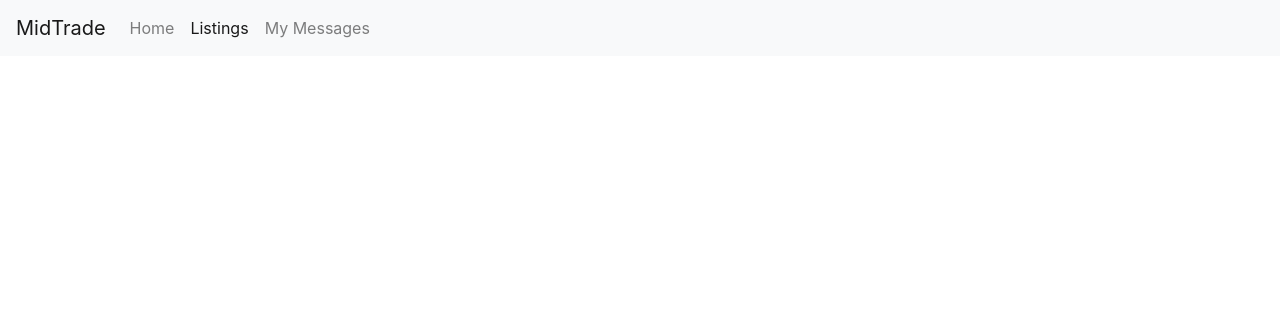
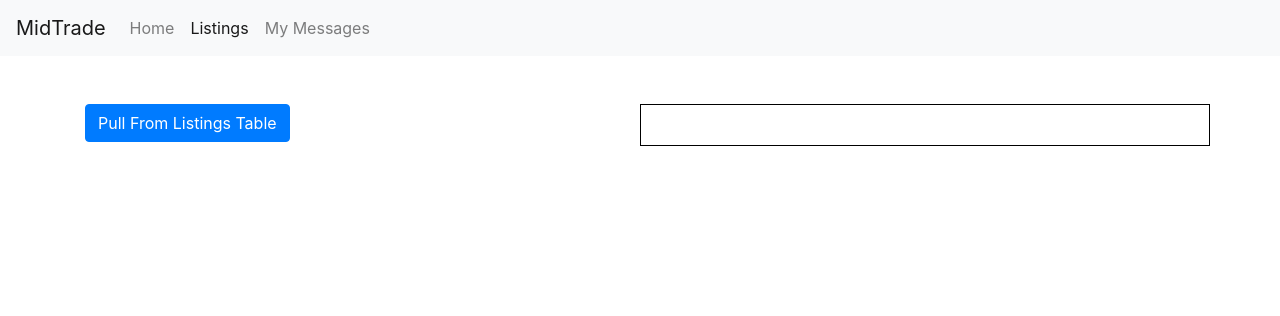
Before and after one commit to trk2304/Capstone, a PHP site: page /milestone4/pageTemplate.php in a window 1280 px wide. Shown: the top 316 px of the page. Run offline with PHP 8.4, Linux system fonts and the light colour scheme.

Commit message:
We can now pull information from the Listings Table to view all listings

```diff
--- a/milestone4/pageTemplate.php
+++ b/milestone4/pageTemplate.php
@@ -28,7 +28,10 @@
         margin: 4px;
       }
 
-
+      #workArea {
+        border: 1px solid black;
+        padding: 20px;
+      }
     </style>
 
 </head>
@@ -67,17 +70,55 @@
     userID and username, ItemName, ItemDescription, AskingPrice.
 
 -->
+<br><br>
+
+<div class="row">
+    <div class="col-md-6 mx-auto">
+      <div id="button">
+        <button class="btn btn-primary" onclick="pullData()">Pull From Listings Table</button>
+      </div>
+    </div>
+
+    <div class="col-md-6 mx-auto" id="workArea">
+      <!-- Items will appear in here -->
+    </div>
+</div>
 
 
 
 </div>
 
+<script>
+  //pullData()
+  function pullData() {
+    let req = new XMLHttpRequest();
+    req.onreadystatechange = function() {
+      if(this.readyState == 4 && this.status == 200) {
 
-    <!-- Optional JavaScript; choose one of the two! -->
+        let results = JSON.parse(this.responseText);
 
-    <!-- Option 1: jQuery and Bootstrap Bundle (includes Popper) -->
-    <script src="https://code.jquery.com/jquery-3.5.1.slim.min.js" integrity="sha384-DfXdz2htPH0lsSSs5nCTpuj/zy4C+OGpamoFVy38MVBnE+IbbVYUew+OrCXaRkfj" crossorigin="anonymous"></script>
-    <script src="https://cdn.jsdelivr.net/npm/bootstrap@4.5.3/dist/js/bootstrap.bundle.min.js" integrity="sha384-ho+j7jyWK8fNQe+A12Hb8AhRq26LrZ/JpcUGGOn+Y7RsweNrtN/tE3MoK7ZeZDyx" crossorigin="anonymous"></script>
+        let renderStr = '';
+        for(let i = 0; i < results.length; i++) {
+          let object = JSON.parse(results[i]);
+          renderStr = renderStr + "<div class='box'><h3>" + object['ItemName'] + "</h3><p>Description: " + object['ItemDescription'] + "</p><p>Seller: " + object['username'] + "</p><p>Asking Price: " + object['AskingPrice'] + "</p></div>";
+        }
+
+        document.getElementById('workArea').innerHTML = renderStr;
+
+      }
+    };
+    req.open('GET','pullListings.php', true);
+    req.send();
+  }
+
+</script>
+
+
+<!-- Optional JavaScript; choose one of the two! -->
+
+<!-- Option 1: jQuery and Bootstrap Bundle (includes Popper) -->
+<script src="https://code.jquery.com/jquery-3.5.1.slim.min.js" integrity="sha384-DfXdz2htPH0lsSSs5nCTpuj/zy4C+OGpamoFVy38MVBnE+IbbVYUew+OrCXaRkfj" crossorigin="anonymous"></script>
+<script src="https://cdn.jsdelivr.net/npm/bootstrap@4.5.3/dist/js/bootstrap.bundle.min.js" integrity="sha384-ho+j7jyWK8fNQe+A12Hb8AhRq26LrZ/JpcUGGOn+Y7RsweNrtN/tE3MoK7ZeZDyx" crossorigin="anonymous"></script>
 
 
 </body>
```
Also changed, not shown: milestone4/pullListings.php (+4 -4 lines).
